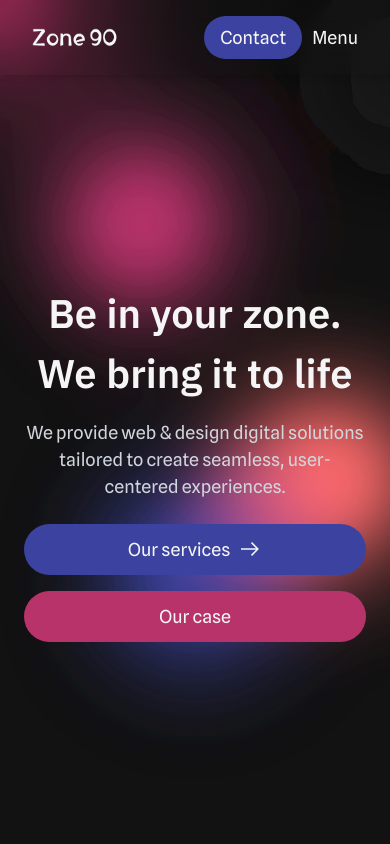
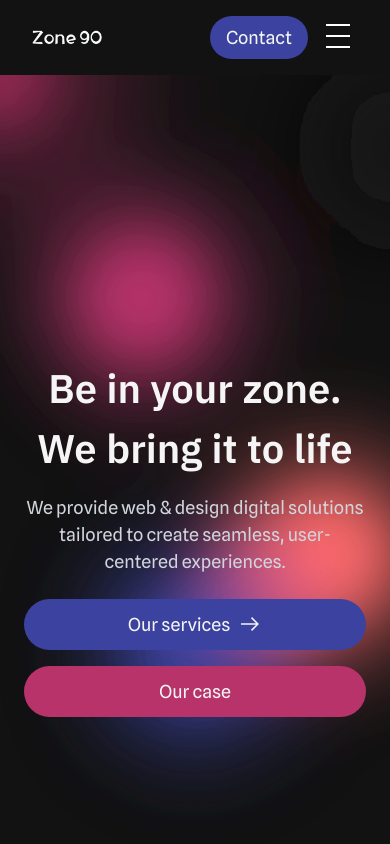
Before and after one commit to Marahkny/Marahs-portofolio, a Next.js app: page / in a window 390 px wide. Shown: the top 844 px of the page. Built offline with nearby package versions, Linux system fonts and the light colour scheme.

Commit message:
uppdtera

```diff
--- a/src/app/Componenet/header.js
+++ b/src/app/Componenet/header.js
@@ -1,12 +1,12 @@
 "use client";
-import { usePathname } from "next/navigation"; // ✅ Använd usePathname istället
+import { usePathname } from "next/navigation";
 import Link from "next/link";
 import React, { useState } from "react";
+import { motion } from "framer-motion";
 
 const Head = () => {
   const [isMenuOpen, setIsMenuOpen] = useState(false);
-  const handleOpenMenu = () => setIsMenuOpen(true);
-  const handleCloseMenu = () => setIsMenuOpen(false);
+  const toggleMenu = () => setIsMenuOpen(!isMenuOpen);
 
   const pathname = usePathname();
   const isHomePage = pathname === "/";
@@ -15,8 +15,8 @@ const Head = () => {
     <>
       {/* Navbar för stora skärmar */}
       <nav
-        className={`absolute top-0 left-0 w-full z-30 flex items-center justify-between  hidden md:flex
-        ${!isHomePage ? "bg-[#121212] px-8 py-4 " : "px-8 py-8"}`}
+        className={` top-0 left-0 w-full z-30 flex items-center justify-between hidden lg:flex
+        ${!isHomePage ? "bg-[#121212] px-8 py-4 " : "px-8 py-8 absolute"}`}
       >
         <Link href="/">
           <img src="/Photos/Logo.png" alt="Logo" className="w-[40%]" />
@@ -32,42 +32,80 @@ const Head = () => {
       </nav>
 
       {/* Navbar för små skärmar */}
-      <nav className="fixed top-0 left-0 w-full z-30 flex md:hidden items-center justify-between shadow-md px-8 py-4 bg-transparent backdrop-blur-md">
-        <Link href="/">
-          <img src="/photos/Logo.png" alt="Logo" className="max-w-[50%]" />
+      <nav className={`top-0 left-0 w-full z-30 flex lg:hidden items-center justify-between px-8 py-4 ${!isHomePage ? "bg-[#121212]" : "bg-transparent"}`}>
+      <Link href="/">
+          <img src="/photos/Logo.png" alt="Logo" className="max-w-[40%]" />
         </Link>
         <div className="flex gap-2.5">
           <Link href="/contact" className="bg-[#3B429F] text-[#F5F5F5] py-2 px-4 rounded-full hover:bg-[#2A2F7D]">
             Contact
           </Link>
-          <button onClick={handleOpenMenu} className="hover:text-pink-500">
-            Menu
+          <button onClick={toggleMenu} className="relative w-10 h-10 flex items-center justify-center">
+            <motion.div
+              animate={isMenuOpen ? "open" : "closed"}
+              className="relative w-6 h-6 flex flex-col justify-between"
+            >
+              <motion.span
+                className="block w-6 h-0.5 bg-white"
+                variants={{ open: { rotate: 45, y: 6 }, closed: { rotate: 0, y: 0 } }}
+                transition={{ duration: 0.3 }}
+              />
+              <motion.span
+                className="block w-6 h-0.5 bg-white"
+                variants={{ open: { opacity: 0 }, closed: { opacity: 1 } }}
+                transition={{ duration: 0.3 }}
+              />
+              <motion.span
+                className="block w-6 h-0.5 bg-white"
+                variants={{ open: { rotate: -45, y: -6 }, closed: { rotate: 0, y: 0 } }}
+                transition={{ duration: 0.3 }}
+              />
+            </motion.div>
           </button>
         </div>
       </nav>
 
       {/* Fullscreen-meny */}
       {isMenuOpen && (
-        <div className="fixed inset-0 bg-[#121212] z-50 flex flex-col items-center justify-start px-8 py-4">
+        <motion.div
+          initial={{ opacity: 0 }}
+          animate={{ opacity: 1 }}
+          exit={{ opacity: 0 }}
+          className="fixed inset-0 bg-[#121212] z-50 flex flex-col items-center justify-start px-8 py-4"
+        >
           <div className="flex items-center justify-between w-full">
             <Link href="/">
-              <img src="/Photos/Logo.png" alt="Logo" className="max-w-[50%]" />
+              <img src="/Photos/Logo.png" alt="Logo" className="max-w-[40%]" />
             </Link>
             <div className="flex gap-2.5">
-              <Link href="/contact" className="bg-[#3B429F] text-[#F5F5F5] py-2 px-4 rounded-full hover:bg-[#2A2F7D]">
-                Contact
-              </Link>
-              <button onClick={handleCloseMenu} className="hover:text-pink-500">
-                Close
-              </button>
+            <Link href="/contact" className="bg-[#3B429F] text-[#F5F5F5] py-2 px-4 rounded-full hover:bg-[#2A2F7D]">
+            Contact
+          </Link>
+            <button onClick={toggleMenu} className="relative w-10 h-10 flex items-center justify-center">
+              <motion.div
+                animate={isMenuOpen ? "open" : "closed"}
+                className="relative w-6 h-6 flex items-center justify-center"
+              >
+                <motion.span
+                  className="absolute block w-6 h-0.5 bg-white"
+                  variants={{ open: { rotate: 45 }, closed: { rotate: 0 } }}
+                  transition={{ duration: 0.3 }}
+                />
+                <motion.span
+                  className="absolute block w-6 h-0.5 bg-white"
+                  variants={{ open: { rotate: -45 }, closed: { rotate: 0 } }}
+                  transition={{ duration: 0.3 }}
+                />
+              </motion.div>
+            </button>
             </div>
           </div>
           <div className="flex flex-col py-40 items-center space-y-6">
-            <Link href="/case" className="text-[30px] hover:decoration-[#F5F5F5]" onClick={handleCloseMenu}>Case</Link>
-            <Link href="/service" className="text-[30px] hover:decoration-[#F5F5F5]" onClick={handleCloseMenu}>Service</Link>
-            <Link href="/about" className="text-[30px] hover:decoration-[#F5F5F5]" onClick={handleCloseMenu}>About Zone 90</Link>
+            <Link href="/case" className="text-[30px] hover:decoration-[#F5F5F5]" onClick={toggleMenu}>Case</Link>
+            <Link href="/service" className="text-[30px] hover:decoration-[#F5F5F5]" onClick={toggleMenu}>Service</Link>
+            <Link href="/about" className="text-[30px] hover:decoration-[#F5F5F5]" onClick={toggleMenu}>About Zone 90</Link>
           </div>
-        </div>
+        </motion.div>
       )}
     </>
   );
--- a/src/app/Home/serviceshem.jsx
+++ b/src/app/Home/serviceshem.jsx
@@ -40,8 +40,8 @@ export default function ServicesHem() {
       <h2 className="mb-6">Tools to make your zone shine</h2>
 <p className="mb-6">We work with web approach, delivering user-centered design by making users an integral part of the process.</p>
       <section className="pb-16">
-        <div className="container mx-auto">
-          <div className="grid md:grid-cols-2 lg:grid-cols-3 gap-6">
+        <div className=" mx-auto">
+        <div className="grid grid-cols-1 sm:grid-cols-2 lg:grid-cols-3 gap-6">
   {services.map((service, index) => (
     <div key={index} className="bg-[#F5F5F5] p-5 rounded-[20px] text-left">
       {service.icon}
@@ -50,6 +50,7 @@ export default function ServicesHem() {
     </div>
   ))}
 </div>
+
         </div>
       </section>
     </div>
--- a/src/app/about/page.jsx
+++ b/src/app/about/page.jsx
@@ -6,7 +6,7 @@ import Link from "next/link";
 export default function About() {
   return (
     <>
-    <section className=" text-[#F5F5F5] h-full pt-40 px-6">
+    <section className=" text-[#F5F5F5] h-full pt-20 px-6">
       <div className="max-w-8xl mx-auto text-left">
         <h1 className=" mb-10">About Zone 90</h1>
 
--- a/src/app/case/page.jsx
+++ b/src/app/case/page.jsx
@@ -11,7 +11,7 @@ export default function About() {
       });
   return (
     <>
-     <section className=" text-[#F5F5F5] h-full pt-40 pb-10 px-6">
+     <section className=" text-[#F5F5F5] h-full pt-20 pb-10 px-6">
        <div className="max-w-8xl mx-auto text-left">
          <h1 className=" mb-10">Some av our case</h1>
 <p>We continuously update our cases. Reach out for a digital fika  to pitch your idea!</p>
--- a/src/app/contact/page.jsx
+++ b/src/app/contact/page.jsx
@@ -38,7 +38,7 @@ const Contact = () => {
   };
 
   return (
-    <div className="py-40 px-6 max-w-8xl w-full mx-auto flex flex-col md:flex-row justify-center items-start gap-10">
+    <div className="py-20 px-6 max-w-8xl w-full mx-auto flex flex-col md:flex-row justify-center items-start gap-10">
       <div className="md:w-1/3 text-left">
         <h1 className=" mb-4">Say hi!</h1>
         <p className="text-gray-300 mb-6">Fill out the form, and we will get back to you.</p>
--- a/src/app/service/page.jsx
+++ b/src/app/service/page.jsx
@@ -7,7 +7,7 @@ import Link from "next/link";
 export default function About() {
   return (
     <>
-     <section className=" text-[#F5F5F5] h-full py-40 px-6">
+     <section className=" text-[#F5F5F5] h-full py-20 px-6">
        <div className="max-w-8xl mx-auto text-left">
          <h1 className=" mb-10">Our services</h1>
 
--- a/src/app/service/services.jsx
+++ b/src/app/service/services.jsx
@@ -82,7 +82,7 @@ const services = [
 export default function Services() {
   return (
     <section className="max-w-8xl mx-auto px-6 pb-20 text-left">
-      <div className="container mx-auto">
+      <div className=" mx-auto">
         <div className="grid md:grid-cols-2 lg:grid-cols-3 gap-6">
           {services.map((service, index) => (
             <div key={index} className="bg-[#F5F5F5] p-5 rounded-[20px] shadow-lg hover:shadow-xl transition-shadow">
```
Lines whose indentation alone changed are shown as unchanged.
